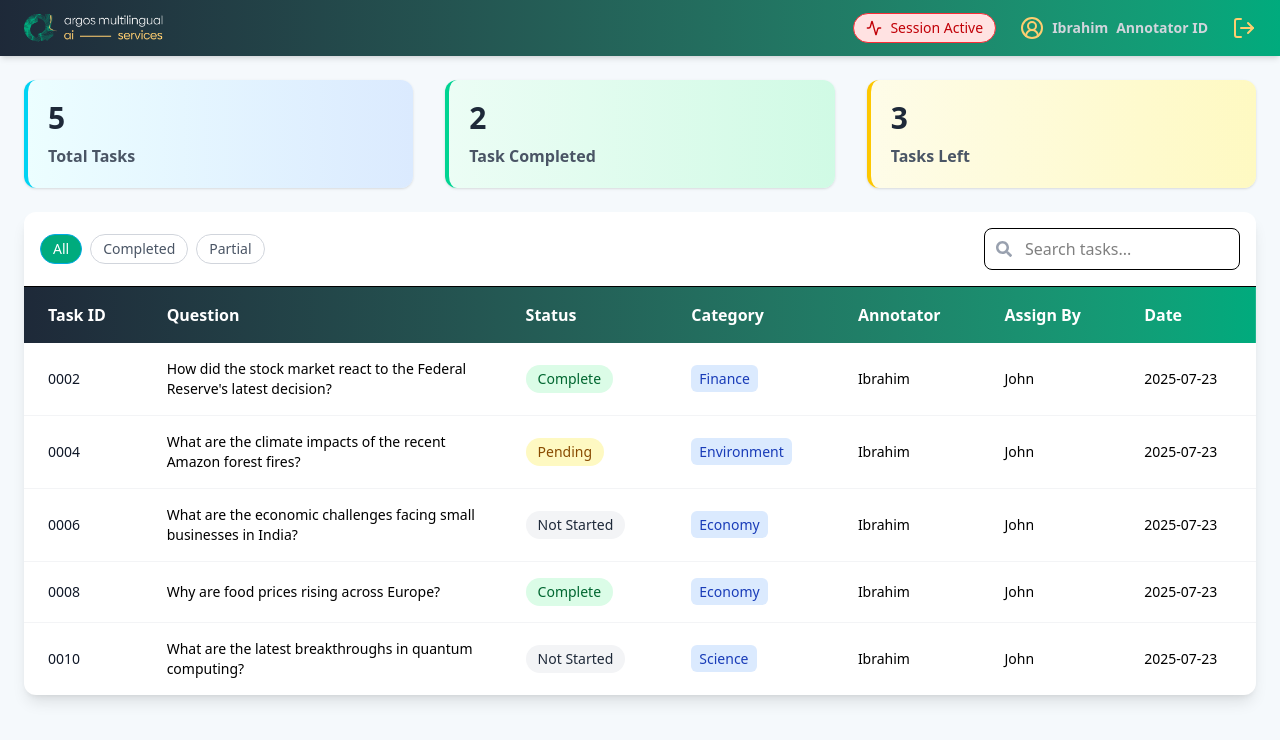
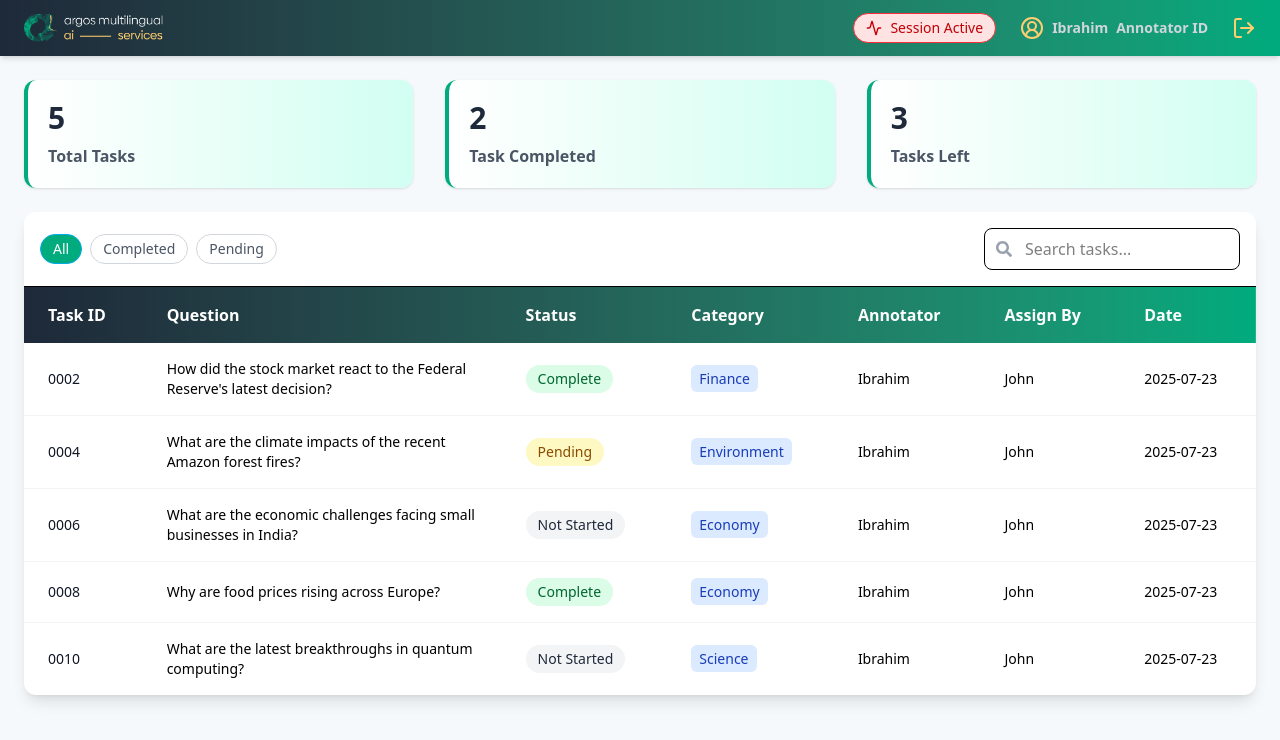
Before and after one commit to adeshgrv-innosqrs/Argos, a React (Vite) app: page /index in a window 1280 px wide. Shown: the top 740 px of the page. Built offline with nearby package versions, Linux system fonts and the light colour scheme; sample sign-in values are in the browser's storage.

Commit message:
Color Changes done

```diff
--- a/src/components/QuestionPanel.jsx
+++ b/src/components/QuestionPanel.jsx
@@ -81,25 +81,25 @@ const QuestionsPanel = ({ answers, setAnswers, locked, setLocked }) => {
         ))}
       </div>
 
-      {/* <div className="mt-6 pt-4 border-t">
-        <label className="flex items-center space-x-3"> */}
-          {/* <input
+      <div className="mt-6 pt-4 border-t">
+        <label className="flex items-center space-x-3">           { <input
             type="checkbox"
             checked={locked}
             onChange={(e) => setLocked(e.target.checked)}
             disabled={!allAnswered}
-            className="w-5 h-5 text-[#00ABE4] rounded focus:ring-[#00ABE4]" */}
-          {/* /> */}
-          {/* <span className="font-semibold text-gray-800">
+            className="w-5 h-5 text-[#00ABE4] rounded focus:ring-[#00ABE4]"
+
+           /> }
+          <span className="font-semibold text-gray-800">
             Save your answers {!allAnswered && <span className="text-red-500">*</span>}
-          </span> */}
-        {/* </label> */}
-        {/* {!allAnswered && (
+          </span>
+        </label>
+        {!allAnswered && (
           <p className="text-sm text-red-500 mt-2 ml-8">
             Please answer all questions and provide remarks before locking.
           </p>
-        )} */}
-      {/* </div> */}
+        )}
+      </div>
     </div>
   );
 };
--- a/src/components/StatusFilter.jsx
+++ b/src/components/StatusFilter.jsx
@@ -1,6 +1,6 @@
 // components/StatusFilter.jsx
 const StatusFilter = ({ value, onChange }) => {
-  const options = ['All', 'Completed', 'Partial'];
+  const options = ['All', 'Completed', 'Pending'];
 
   return (
     <div className="flex gap-2">
--- a/src/components/SubmitSection.jsx
+++ b/src/components/SubmitSection.jsx
@@ -3,7 +3,7 @@ const SubmitSection = ({ onSubmit, locked }) => (
       <button
         disabled={!locked}
         onClick={onSubmit}
-        className={`px-6 py-2 rounded-md text-white font-semibold ${locked ? 'bg-[#00ABE4] hover:bg-[#0093c4]' : 'bg-gray-300 cursor-not-allowed'}`}
+        className={`px-6 py-2 rounded-md text-white font-semibold ${locked ? 'bg-[#00ABE4] hover:bg-#E0FFE0]' : 'bg-gray-300 cursor-not-allowed'}`}
       >
         {locked ? 'Submit' : 'Lock your answers to submit'}
       </button>
--- a/src/pages/Index.jsx
+++ b/src/pages/Index.jsx
@@ -21,9 +21,9 @@ const Index = () => {
 
   // Card colors
   const cardColors = [
-    'bg-gradient-to-r from-cyan-50 to-blue-100 border-l-4 border-cyan-400',
-    'bg-gradient-to-r from-emerald-50 to-emerald-100 border-l-4 border-emerald-400',
-    'bg-gradient-to-r from-yellow-50 to-yellow-100 border-l-4 border-yellow-400'
+    'bg-gradient-to-r from-[#ffffff] to-[#D1FFF1] border-l-4 border-[#00AB7D]',
+    'bg-gradient-to-r from-[#ffffff] to-[#D1FFF1] border-l-4 border-[#00AB7D]',
+    'bg-gradient-to-r from-[#ffffff] to-[#D1FFF1] border-l-4 border-[#00AB7D]'
   ];
 
   // Initialize filtered tasks with Ibrahim's tasks
--- a/src/pages/Login.jsx
+++ b/src/pages/Login.jsx
@@ -74,7 +74,7 @@ const Login = () => {
 
           <button
             onClick={handleLogin}
-            className="w-full bg-[#00ABE4] text-white py-3 rounded-lg font-semibold hover:bg-[#008ec2] transition duration-300 shadow-md hover:shadow-lg"
+            className="w-full bg-green-600 py-3 rounded-lg font-semibold  transition duration-300 shadow-md hover:shadow-lg"
           >
             Login
           </button>
--- a/src/pages/PMIndex.jsx
+++ b/src/pages/PMIndex.jsx
@@ -1,9 +1,9 @@
 import { useEffect, useState } from 'react';
-import { FaSearch, FaChartPie, FaPlusCircle, FaFileDownload } from 'react-icons/fa';
+import { FaFileDownload, FaPlusCircle, FaSearch } from 'react-icons/fa';
 import { useNavigate } from 'react-router-dom';
+import AddProject from '../components/AddProject';
 import Navbar from '../components/Navbar';
 import StatusFilter from '../components/StatusFilter';
-import AddProject from '../components/AddProject';
 import tasks from '../data/tasks.json';
 
 const PMIndex = () => {
@@ -78,7 +78,7 @@ const PMIndex = () => {
                 <div className="flex flex-col sm:flex-row justify-between gap-4 items-center bg-white p-5 rounded-xl shadow">
                     <button
                         onClick={() => setIsAddProjectOpen(true)}
-                        className="flex items-center gap-3 px-5 py-3 bg-[#00ABE4] text-white rounded-lg font-semibold shadow hover:bg-[#008ec2] transition-colors"
+                        className="flex items-center gap-3 px-5 py-3 bg-gradient-to-r from-[#ffffff] to-[#D1FFF1] text-black rounded-lg font-semibold shadow "
                     >
                         <FaPlusCircle className="text-lg" />
                         Add Project
@@ -95,7 +95,7 @@ const PMIndex = () => {
                     ['Tasks Left', tasksLeft], ['Completed Tasks (%)', `${completedPercentage}%`]].map(([title, value], idx) => (
                         <div
                             key={idx}
-                            className="p-5 rounded-xl shadow bg-gradient-to-r from-blue-50 to-blue-100 border-l-4 border-blue-400"
+                            className="p-5 rounded-xl shadow bg-gradient-to-r from-[#ffffff] to-[#D1FFF1] border-l-4 border-[#00AB7D]"
                         >
                             <div className="text-3xl font-bold text-gray-800">{value}</div>
                             <div className="text-md font-semibold text-gray-600 mt-2">{title}</div>
@@ -144,7 +144,7 @@ const PMIndex = () => {
 
                     <div className="overflow-x-auto">
                         <table className="min-w-full text-sm">
-                            <thead className="bg-gradient-to-r from-[#00ABE4] to-[#0077B6] text-white">
+                            <thead className="bg-gradient-to-r from-gray-800 to-[#00AB7D] text-white">
                                 <tr>
                                     <th className="px-6 py-4 text-left font-semibold">Serial</th>
                                     <th className="px-6 py-4 text-left font-semibold">Question</th>
--- a/src/pages/Tasks.jsx
+++ b/src/pages/Tasks.jsx
@@ -1,8 +1,8 @@
 import { useEffect, useState } from 'react';
+import InstructionGuide from '../components/InstructionGuide';
 import Navbar from '../components/Navbar';
 import QuestionsPanel from '../components/QuestionPanel';
 import SearchEngine from '../components/SearchEngine';
-import InstructionGuide from '../components/InstructionGuide';
 
 const tasks = [
   {
@@ -62,13 +62,13 @@ const InfoPanel = ({ question, category, onShowInstructions }) => (
       </div>
 
       <div className="flex flex-col items-end justify-between h-full space-y-2">
-        <div className="bg-[#E9F1FA] px-2 py-1 rounded text-xs font-semibold text-[#00ABE4]">
+        <div className="bg-[#E0FFE0] px-2 py-1 rounded text-xs font-semibold text-black">
           Category: {category}
         </div>
 
         <button
           onClick={onShowInstructions}
-          className="text-xs font-semibold text-white bg-[#00ABE4] hover:bg-[#007ab8] px-3 py-1 rounded-full shadow transition-colors"
+          className="text-xs font-semibold bg-[#E0FFE0] px-3 py-1 rounded-full shadow transition-colors"
         >
           Show Instructions
         </button>
```
